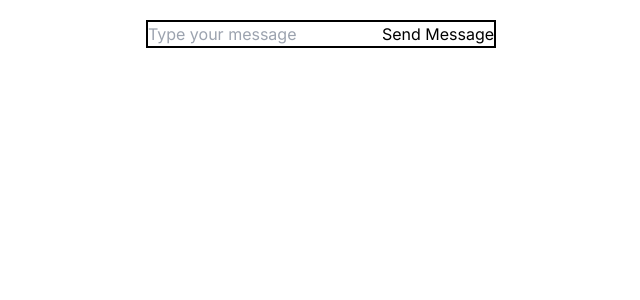
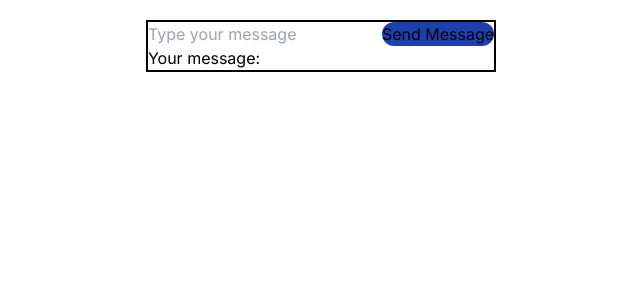
Before and after one commit to Toothless7788/SimpleChatREACT, a Next.js app in the folder client/: page / in a window 1280 px wide. Shown: the top 300 px of the page, without its empty margins (319-959 px from the left). Built offline with nearby package versions, Linux system fonts and the light colour scheme; no server answers.

Commit message:
feat: mvp

```diff
--- a/client/app/page.tsx
+++ b/client/app/page.tsx
@@ -3,23 +3,27 @@ import { useState } from "react";
 import { io } from "socket.io-client";
 const socket = io("http://localhost:3001");    // We will use socket to emit and receive message from server
 
+
 export default function App() {
   const [message, setMessage] = useState("");
+  const [displayText, setDisplayText] = useState("");
   const sendMessage = () => {
     // Send a message to server
-    socket.emit("sendMessage", {value: "Hello from user"});    // Name of event, i.e. sendMessage is self-defined -> just need to map the correct one at the server
+    socket.emit("sendMessage", {value: message});    // Name of event, i.e. sendMessage is self-defined -> just need to map the correct one at the server
   };
 
   socket.on("receiveMessage", (data) => {
-    setMessage(data["value"]);
+    setDisplayText(data["value"]);
   });
 
   return (
     <div className="flex items-center justify-center mt-5">
       <div className="border-black border-2">
-        <input placeholder="Type your message" />
-        <button onClick={sendMessage}>Send Message</button>
-        <h1>{message}</h1>
+        <input className="border-green-700" placeholder="Type your message" onChange={(event) => {
+          setMessage(event.target.value);
+        }}/>
+        <button className="bg-blue-800 hover:bg-blue-300 rounded-xl" onClick={sendMessage}>Send Message</button>
+        <h1>Your message: {displayText}</h1>
       </div>
     </div>
   );
```
Also changed, not shown: 1 other file (tests, documents, lock files or other folders).
